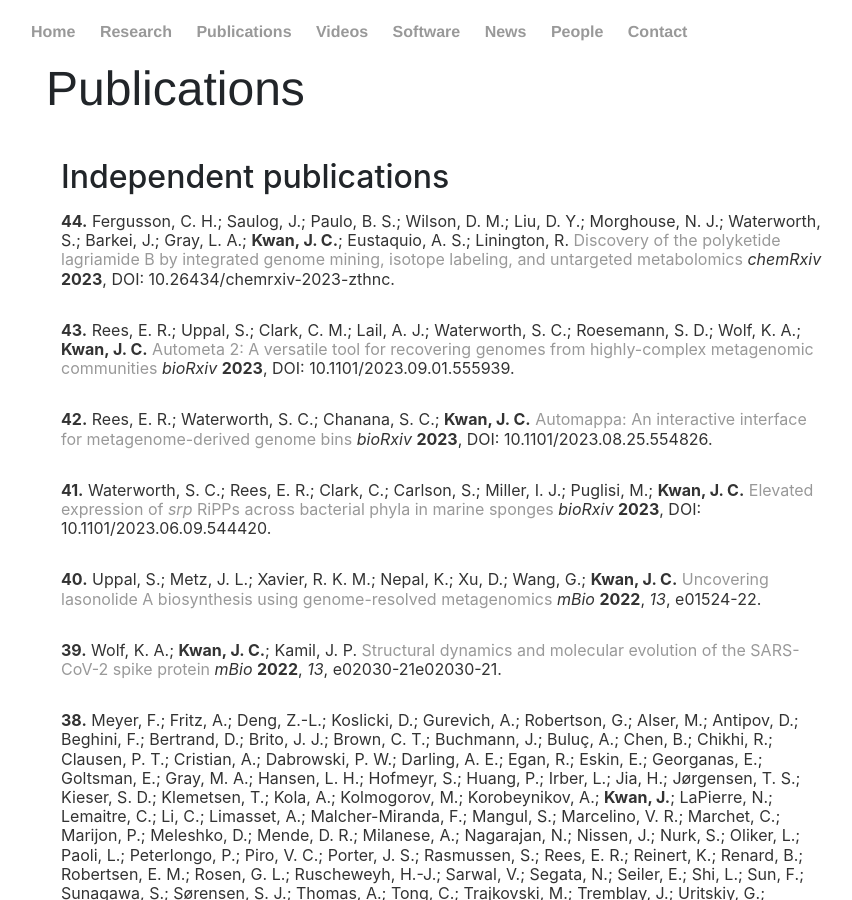
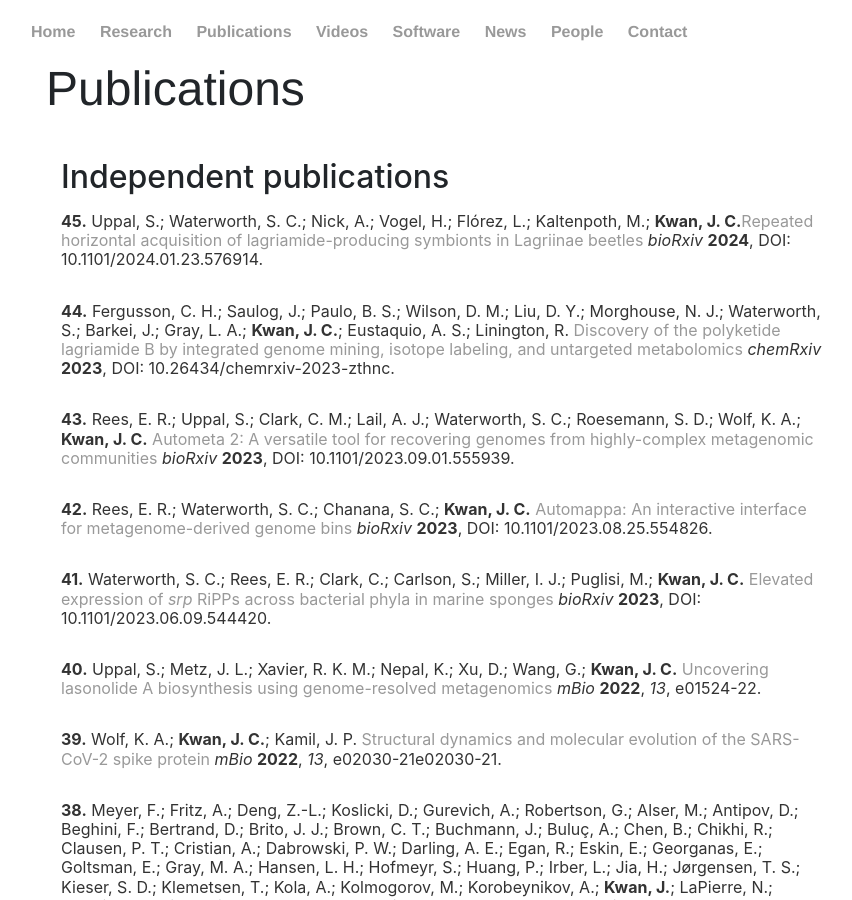
Before and after one commit to KwanLab/KwanLab.github.io, a Jekyll site: the page built from publications/index.html, in a window 1280 px wide and 900 px high. Shown: the whole window, without its empty margins (161-1013 px from the left). Built offline with Jekyll 4.4.1, drawn with Linux system fonts in a browser that asks for light colours; comment, search, counter and statistics services are not loaded.

Commit message:
Added new publication

```diff
--- a/publications/index.html
+++ b/publications/index.html
@@ -11,6 +11,16 @@ title: Publications
 <div class="row marketing">
 	<div class="col-sm-12">
 		<h2>Independent publications</h2>
+
+		<p class="small"></p>
+                <div class="row">
+                        <div class="col-sm-11">
+                                <p class="small"><strong>45.</strong> Uppal, S.; Waterworth, S. C.; Nick, A.; Vogel, H.; Flórez, L.; Kaltenpoth, M.; <strong>Kwan, J. C.</strong><a href="https://www.biorxiv.org/content/10.1101/2024.01.23.576914v1">Repeated horizontal acquisition of lagriamide-producing symbionts in Lagriinae beetles</a> <em>bioRxiv</em> <strong>2024</strong>, DOI: 10.1101/2024.01.23.576914.</p>
+                        </div>
+                        <div class="col-sm-1">
+                                <div data-badge-type="donut" data-doi="10.1101/2024.01.23.576914" data-condensed="true" data-hide-no-mentions="true" class="altmetric-embed"></div>
+                        </div>
+                </div>
 
 		<p class="small"></p>
                 <div class="row">
```
